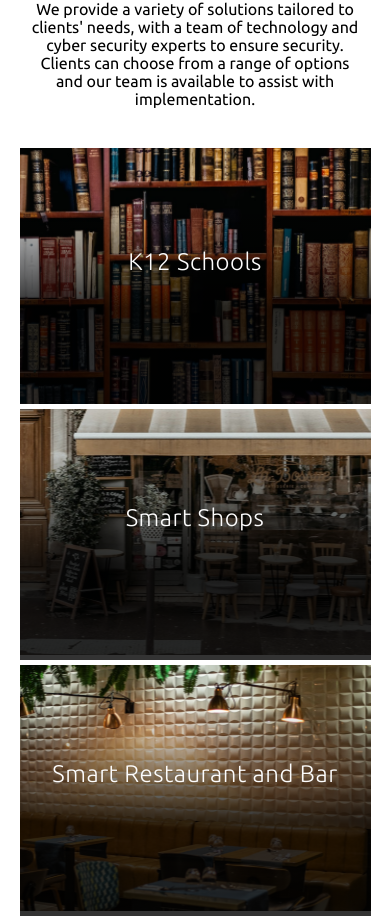
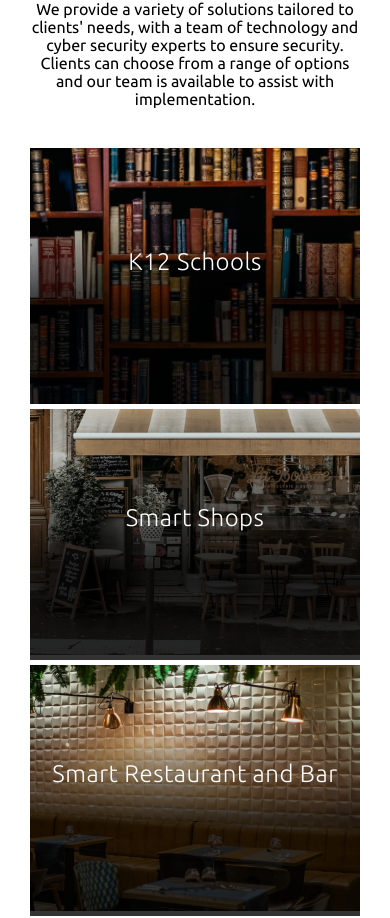
Before and after one commit to Imranyy/GSL, a React (Create React App) app: page / in a window 390 px wide. Shown: the part 3600-4518 px from the top of the page. Built offline with nearby package versions, Linux system fonts and the light colour scheme; no server answers.

Commit message:
fixing styling

```diff
--- a/src/css/responsive.css
+++ b/src/css/responsive.css
@@ -148,8 +148,9 @@
         font-size: 10px;
       }
       .whats-in .grid-whats{
-        display: grid;
-        grid-template-columns: repeat(1,1fr);
+        display: flex;
+        flex-direction:column;
+        align-items: center;
       }
     }
 
@@ -193,10 +194,6 @@
         padding: 40px 0 50px 0;
       }
 
-      .grid-whats .grid-item-whats1,.grid-whats .grid-item-whats2,.grid-whats .grid-item-whats3,.grid-whats .grid-item-whats4{
-        width:90vw;
-        min-height: 30vw;
-      }
     }
 
 @supports(backdrop-filter: blur(4rem)){
```
